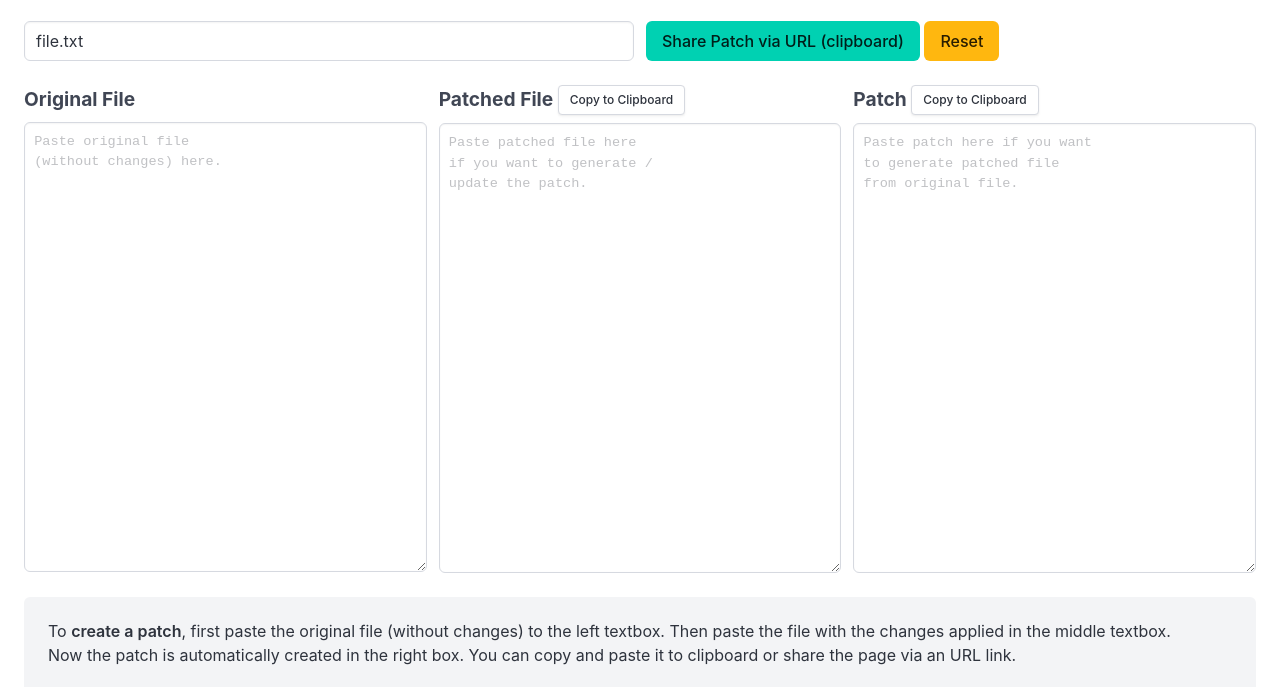
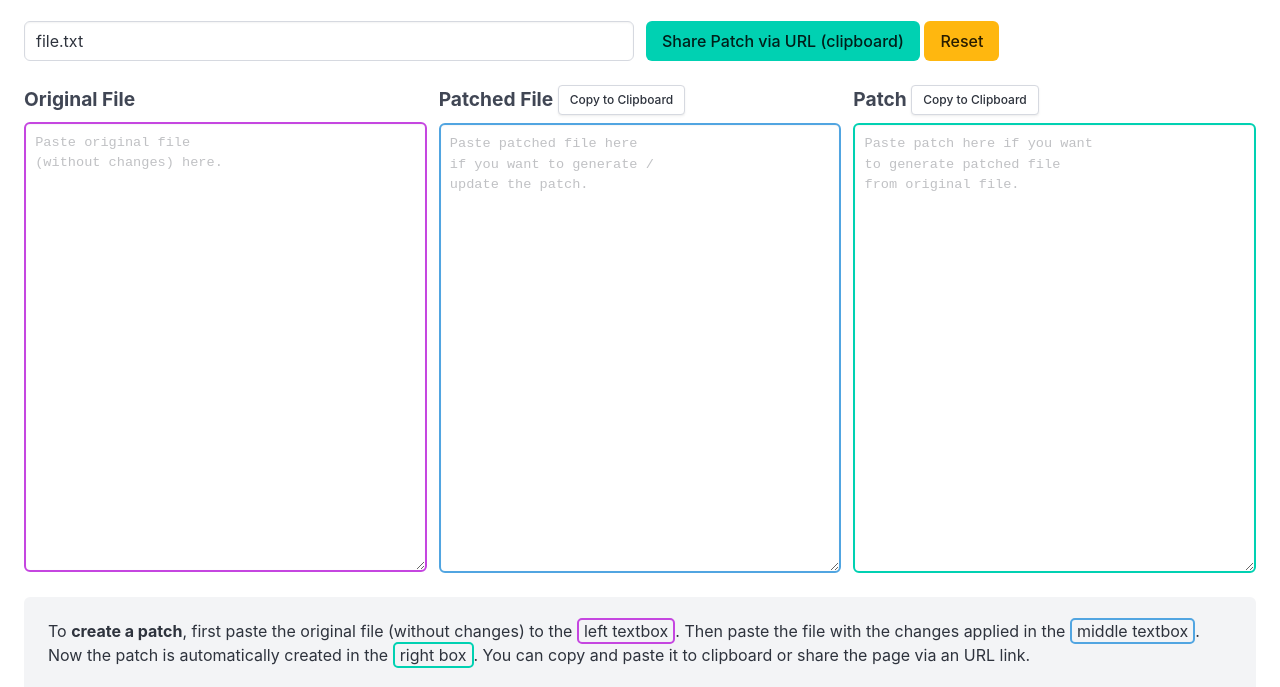
Before and after one commit to Fannon/online-diff-patch-tool, a website: page docs/index.html in a window 1280 px wide. Shown: the part 96-783 px from the top of the page. Drawn offline with nearby package versions, Linux system fonts and the light colour scheme.

Commit message:
Color textboxes

```diff
--- a/docs/css/custom.css
+++ b/docs/css/custom.css
@@ -19,6 +19,9 @@ h2 {
     font-weight: 700;
     margin: 0 0 0.5rem 0;
 }
+strong {
+  font-weight: 700;
+}
 .textarea {
     min-height: 450px !important;
     font-size: 0.85rem;
@@ -27,6 +30,37 @@ h2 {
     white-space: pre;
     overflow-wrap: normal;
 }
+
+
+
+#original-file,
+.original-file {
+  border: 2px solid #c546e0;
+}
+
+.original-file {
+  border-radius: 5px;
+  padding: 1px 5px;
+}
+
+#patched-file,
+.patched-file {
+  border: 2px solid #51a5e1;
+}
+.patched-file {
+  border-radius: 5px;
+  padding: 1px 5px;
+}
+
+#patch,
+.patch {
+  border: 2px solid #00d1b2;
+}
+.patch {
+  border-radius: 5px;
+  padding: 1px 5px;
+}
+
 
 footer {
   --bulma-footer-padding: 1rem !important;
--- a/docs/index.html
+++ b/docs/index.html
@@ -6,7 +6,7 @@
   <meta name="viewport" content="width=device-width, initial-scale=1">
   <title>Online Diff / Patch Tool</title>
   <link rel="stylesheet" href="https://cdn.jsdelivr.net/npm/bulma@1.0.2/css/bulma.min.css">
-  <link rel="stylesheet" href="css/custom.css#2" type="text/css">
+  <link rel="stylesheet" href="css/custom.css#3" type="text/css">
 </head>
 
 <body>
@@ -53,16 +53,15 @@
       <div class="grid">
         <div id="messages">
           <div class="notification">
-            To <strong>create a patch</strong>, first paste the original file (without changes) to the left textbox.
-            Then paste the file with the changes applied in the middle textbox.
+            To <strong>create a patch</strong>, first paste the original file (without changes) to the <span class="original-file">left textbox</span>.
+            Then paste the file with the changes applied in the <span class="patched-file">middle textbox</span>.
             <br/>
-            Now the patch is automatically created in the right box. You can copy and paste it to clipboard or share the page via an URL link.
+            Now the patch is automatically created in the <span class="patch">right box</span>. You can copy and paste it to clipboard or share the page via an URL link.
             <br/><br/>
-            To <strong>apply a patch</strong>, first make sure that you only have the patch in the right textbox (via paste or via link).
-            Now past your current file in the left textbox.
+            To <strong>apply a patch</strong>, first make sure that you only have the patch in the <span class="patch">right box</span> (via paste or via link).
+            Now past your current file in the <span class="original-file">left textbox</span>.
             <br/>
-            Now the middle textbox is filled with the patched file contents that includes the changes.
-
+            Now the <span class="patched-file">middle textbox</span> is filled with the patched file contents that includes the changes.
             <br/><br/>
             <strong class="is-info">Beware:</strong> If the patch is based on a different original file than you have, there can be conflicts that are not correctly resolved.
             Please check the end-result for correctness and unintended changes.
```
